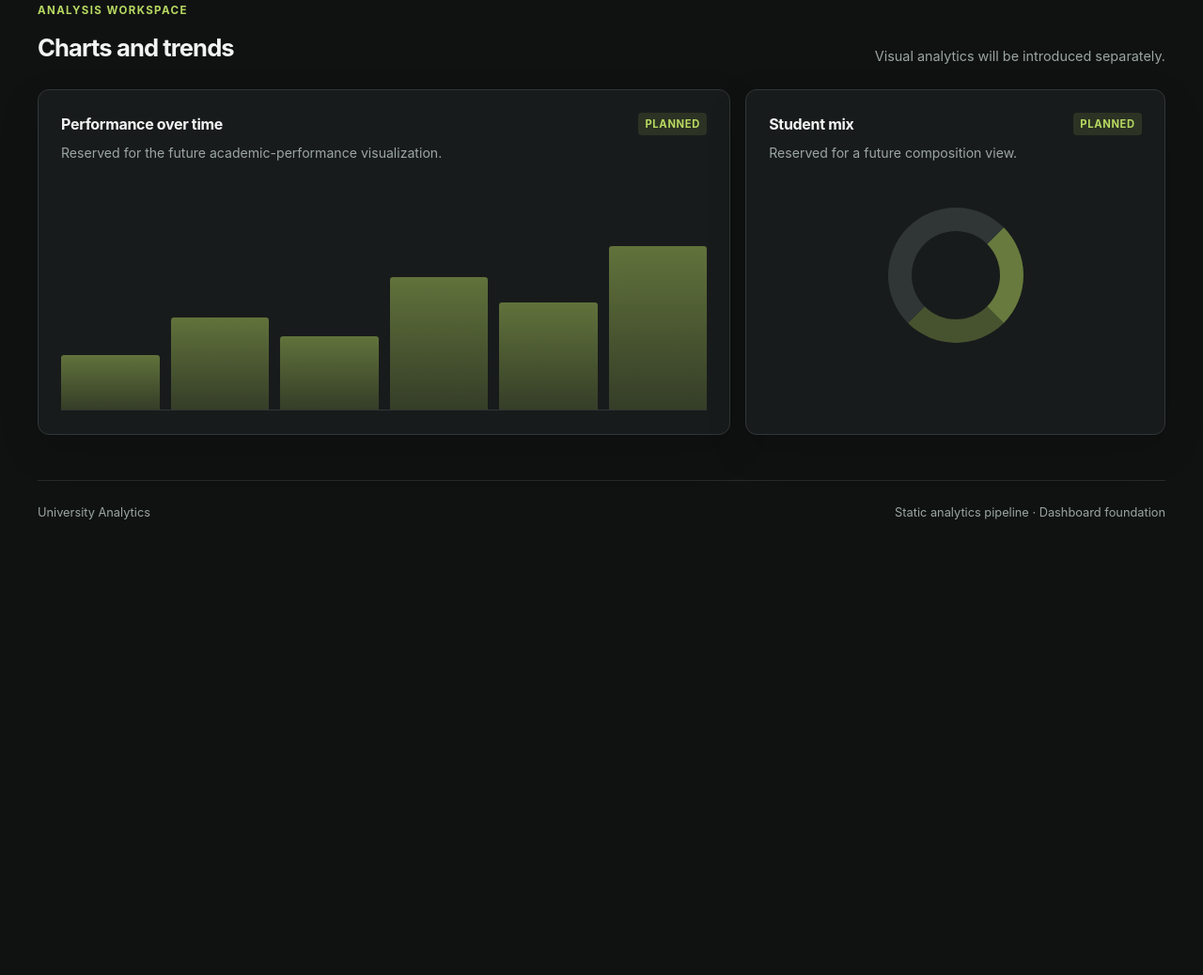
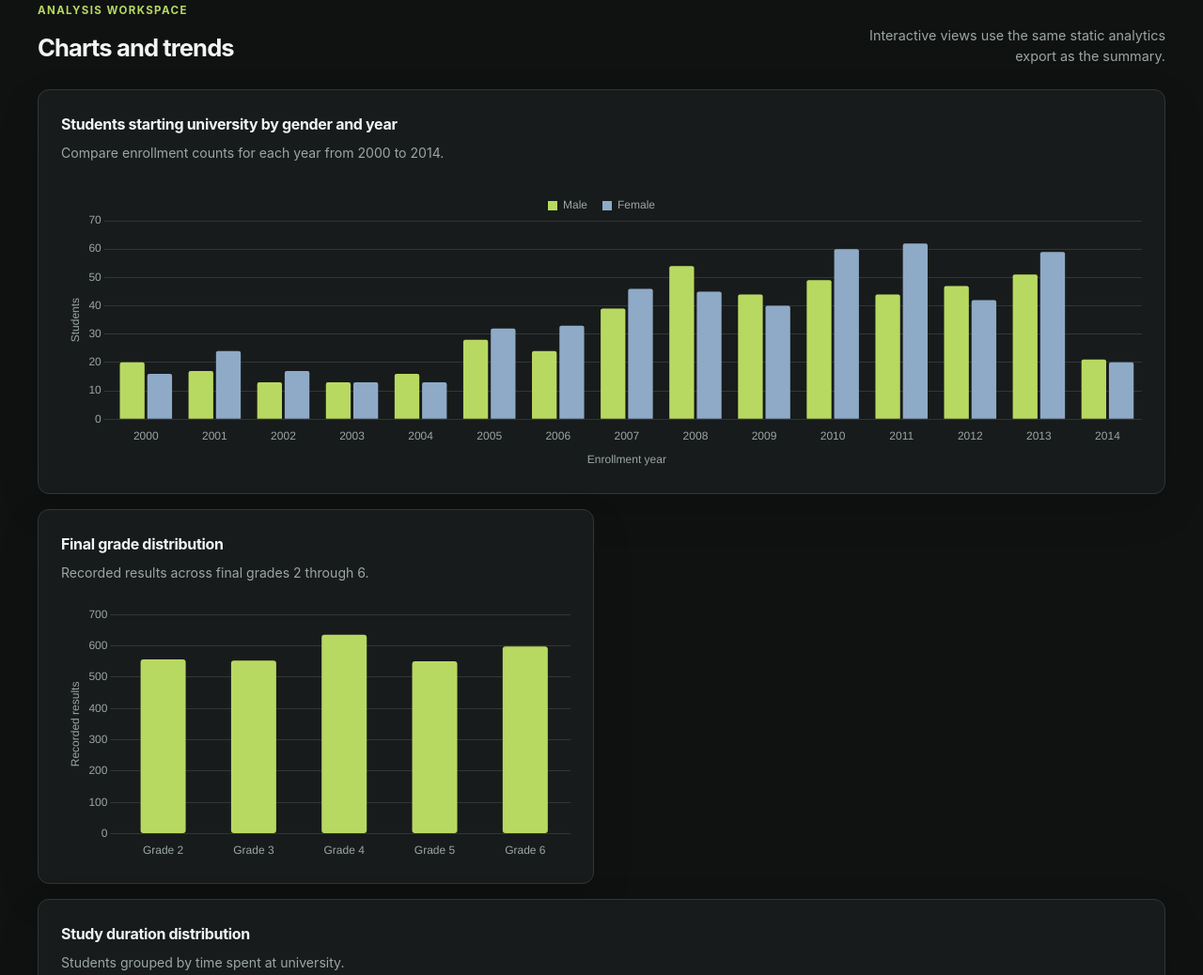
Before and after one commit to justteshi/data-visualization-python, a website built with Vite: page index.html in a window 1280 px wide. Shown: the part 1037-2075 px from the top of the page at 94% size. Before the commit the page ends 1624 px from the top, so only its background shows below. Built offline with nearby package versions, Linux system fonts and the light colour scheme.

Commit message:
feature: add interactive chart visualizations using Chart.js and replace static placeholders

```diff
--- a/package.json
+++ b/package.json
@@ -8,6 +8,9 @@
     "build": "vite build",
     "preview": "vite preview"
   },
+  "dependencies": {
+    "chart.js": "^4.5.1"
+  },
   "devDependencies": {
     "vite": "^8.2.1"
   }
--- /dev/null
+++ b/src/charts.js
@@ -0,0 +1,164 @@
+import Chart from "chart.js/auto";
+
+const genderLabels = { M: "Male", F: "Female" };
+
+function chartTheme() {
+  const styles = getComputedStyle(document.documentElement);
+  return {
+    accent: styles.getPropertyValue("--color-accent").trim(),
+    text: styles.getPropertyValue("--color-text").trim(),
+    muted: styles.getPropertyValue("--color-text-muted").trim(),
+    border: styles.getPropertyValue("--color-border").trim(),
+    surface: styles.getPropertyValue("--color-surface").trim(),
+    female: styles.getPropertyValue("--color-chart-female").trim(),
+    male: styles.getPropertyValue("--color-accent").trim(),
+    duration: [
+      styles.getPropertyValue("--color-chart-duration-1").trim(),
+      styles.getPropertyValue("--color-chart-duration-2").trim(),
+      styles.getPropertyValue("--color-chart-duration-3").trim(),
+      styles.getPropertyValue("--color-accent").trim(),
+    ],
+  };
+}
+
+function sharedOptions(theme) {
+  return {
+    responsive: true,
+    maintainAspectRatio: false,
+    animation: { duration: 350 },
+    plugins: {
+      legend: {
+        labels: { boxWidth: 10, boxHeight: 10, color: theme.muted, padding: 16 },
+      },
+      tooltip: {
+        backgroundColor: theme.surface,
+        borderColor: theme.border,
+        borderWidth: 1,
+        titleColor: theme.text,
+        bodyColor: theme.muted,
+        padding: 10,
+        displayColors: false,
+      },
+    },
+  };
+}
+
+function cartesianScales(theme, { horizontal = false, valueLabel = "Students" } = {}) {
+  const valueAxis = {
+    beginAtZero: true,
+    ticks: { color: theme.muted, precision: 0 },
+    title: { display: true, text: valueLabel, color: theme.muted, padding: { top: 8 } },
+    grid: { color: theme.border },
+    border: { display: false },
+  };
+  const labelAxis = {
+    ticks: { color: theme.muted },
+    grid: { display: false },
+    border: { display: false },
+  };
+
+  return horizontal ? { x: valueAxis, y: labelAxis } : { x: labelAxis, y: valueAxis };
+}
+
+function renderGradeDistribution(canvas, analytics, theme) {
+  const grades = analytics.gradeDistribution;
+  return new Chart(canvas, {
+    type: "bar",
+    data: {
+      labels: grades.map(({ grade }) => `Grade ${grade}`),
+      datasets: [
+        {
+          label: "Recorded results",
+          data: grades.map(({ count }) => count),
+          backgroundColor: theme.accent,
+          borderRadius: 3,
+          borderSkipped: false,
+          maxBarThickness: 48,
+        },
+      ],
+    },
+    options: {
+      ...sharedOptions(theme),
+      plugins: {
+        ...sharedOptions(theme).plugins,
+        legend: { display: false },
+        tooltip: {
+          ...sharedOptions(theme).plugins.tooltip,
+          callbacks: { label: (context) => `${context.parsed.y} recorded results` },
+        },
+      },
+      scales: cartesianScales(theme, { valueLabel: "Recorded results" }),
+    },
+  });
+}
+
+function renderEnrollmentByGender(canvas, analytics, theme) {
+  const records = analytics.studentsByGenderAndYear;
+  const years = [...new Set(records.map(({ year }) => year))];
+  const dataForGender = (gender) =>
+    years.map(
+      (year) => records.find((record) => record.year === year && record.gender === gender)?.count ?? 0,
+    );
+
+  return new Chart(canvas, {
+    type: "bar",
+    data: {
+      labels: years.map(String),
+      datasets: [
+        { label: genderLabels.M, data: dataForGender("M"), backgroundColor: theme.male, borderRadius: 2 },
+        { label: genderLabels.F, data: dataForGender("F"), backgroundColor: theme.female, borderRadius: 2 },
+      ],
+    },
+    options: {
+      ...sharedOptions(theme),
+      scales: {
+        ...cartesianScales(theme),
+        x: {
+          ...cartesianScales(theme).x,
+          title: { display: true, text: "Enrollment year", color: theme.muted, padding: { top: 8 } },
+        },
+      },
+    },
+  });
+}
+
+function renderStudyDuration(canvas, analytics, theme) {
+  const durations = analytics.studyDuration;
+  return new Chart(canvas, {
+    type: "bar",
+    data: {
+      labels: durations.map(({ label }) => label),
+      datasets: [
+        {
+          label: "Students",
+          data: durations.map(({ count }) => count),
+          backgroundColor: theme.duration,
+          borderRadius: 3,
+          borderSkipped: false,
+        },
+      ],
+    },
+    options: {
+      ...sharedOptions(theme),
+      indexAxis: "y",
+      plugins: {
+        ...sharedOptions(theme).plugins,
+        legend: { display: false },
+        tooltip: {
+          ...sharedOptions(theme).plugins.tooltip,
+          callbacks: { label: (context) => `${context.parsed.x} students` },
+        },
+      },
+      scales: cartesianScales(theme, { horizontal: true }),
+    },
+  });
+}
+
+export function renderCharts(analytics) {
+  const theme = chartTheme();
+  return [
+    renderGradeDistribution(document.querySelector("#grade-chart"), analytics, theme),
+    renderEnrollmentByGender(document.querySelector("#enrollment-chart"), analytics, theme),
+    renderStudyDuration(document.querySelector("#duration-chart"), analytics, theme),
+  ];
+}
--- a/src/main.js
+++ b/src/main.js
@@ -5,6 +5,7 @@ import {
   renderKpis,
   renderLoadingState,
 } from "./dashboard.js";
+import { renderCharts } from "./charts.js";
 
 const app = document.querySelector("#app");
 
@@ -58,30 +59,41 @@ app.innerHTML = `
             <p class="eyebrow">Analysis workspace</p>
             <h2 id="insights-heading">Charts and trends</h2>
           </div>
-          <p>Visual analytics will be introduced separately.</p>
+          <p>Interactive views use the same static analytics export as the summary.</p>
         </div>
         <div class="chart-grid">
           <article class="panel chart-panel chart-panel-large">
             <div class="panel-heading">
               <div>
-                <h3>Performance over time</h3>
-                <p>Reserved for the future academic-performance visualization.</p>
+                <h3>Students starting university by gender and year</h3>
+                <p>Compare enrollment counts for each year from 2000 to 2014.</p>
               </div>
-              <span class="panel-state">Planned</span>
             </div>
-            <div class="chart-placeholder" aria-hidden="true">
-              <span></span><span></span><span></span><span></span><span></span><span></span>
+            <div class="chart-canvas-wrap chart-canvas-wide">
+              <canvas id="enrollment-chart" role="img" aria-label="Grouped bar chart of students starting university by gender and year"></canvas>
             </div>
           </article>
           <article class="panel chart-panel">
             <div class="panel-heading">
               <div>
-                <h3>Student mix</h3>
-                <p>Reserved for a future composition view.</p>
+                <h3>Final grade distribution</h3>
+                <p>Recorded results across final grades 2 through 6.</p>
               </div>
-              <span class="panel-state">Planned</span>
             </div>
-            <div class="donut-placeholder" aria-hidden="true"><span></span></div>
+            <div class="chart-canvas-wrap">
+              <canvas id="grade-chart" role="img" aria-label="Bar chart of recorded final grade results"></canvas>
+            </div>
+          </article>
+          <article class="panel chart-panel chart-panel-duration">
+            <div class="panel-heading">
+              <div>
+                <h3>Study duration distribution</h3>
+                <p>Students grouped by time spent at university.</p>
+              </div>
+            </div>
+            <div class="chart-canvas-wrap">
+              <canvas id="duration-chart" role="img" aria-label="Horizontal bar chart of study duration groups"></canvas>
+            </div>
           </article>
         </div>
       </section>
@@ -102,8 +114,10 @@ async function populateDashboard() {
   dataStatus.textContent = "Loading analytics export";
 
   try {
-    const { summary } = await loadAnalytics();
+    const analytics = await loadAnalytics();
+    const { summary } = analytics;
     renderKpis(kpiGrid, summary);
+    renderCharts(analytics);
     kpiGrid.removeAttribute("aria-busy");
     dataStatus.textContent = "Analytics export loaded";
   } catch (error) {
--- a/src/styles/main.css
+++ b/src/styles/main.css
@@ -9,6 +9,10 @@
   --color-text-muted: #9ba6a2;
   --color-accent: #b8d961;
   --color-accent-muted: rgba(184, 217, 97, 0.12);
+  --color-chart-female: #8eaac7;
+  --color-chart-duration-1: #657572;
+  --color-chart-duration-2: #80908c;
+  --color-chart-duration-3: #9eafaa;
   --shadow-panel: 0 16px 42px rgba(0, 0, 0, 0.16);
   --font-sans: Inter, ui-sans-serif, system-ui, -apple-system, BlinkMacSystemFont, "Segoe UI", sans-serif;
   --space-1: 0.5rem;
@@ -103,7 +107,7 @@ h3 { margin-bottom: var(--space-1); font-size: 1rem; letter-spacing: -0.02em; }
 
 .kpi-grid, .chart-grid { display: grid; gap: var(--space-3); }
 .kpi-grid { grid-template-columns: repeat(3, 1fr); }
-.chart-grid { grid-template-columns: minmax(0, 1.65fr) minmax(16rem, 1fr); }
+.chart-grid { grid-template-columns: repeat(2, minmax(0, 1fr)); }
 
 .panel { border: 1px solid var(--color-border); border-radius: var(--radius-md); background: var(--color-surface); box-shadow: var(--shadow-panel); }
 .kpi-card { min-height: 10.5rem; padding: var(--space-4); display: flex; flex-direction: column; }
@@ -122,16 +126,13 @@ h3 { margin-bottom: var(--space-1); font-size: 1rem; letter-spacing: -0.02em; }
 .retry-button:hover, .retry-button:focus-visible { background: var(--color-accent-muted); }
 
 .chart-panel { min-height: 23rem; padding: var(--space-4); }
+.chart-panel-large { grid-column: span 2; }
+.chart-panel-duration { grid-column: span 2; }
 .panel-heading { display: flex; justify-content: space-between; gap: var(--space-3); }
 .panel-heading p { margin-bottom: 0; }
-.panel-state { align-self: flex-start; padding: 0.25rem 0.45rem; border-radius: 0.25rem; background: var(--color-accent-muted); color: var(--color-accent); font-size: 0.7rem; font-weight: 700; letter-spacing: 0.06em; text-transform: uppercase; }
-
-.chart-placeholder { display: grid; grid-template-columns: repeat(6, 1fr); align-items: end; height: 15rem; gap: var(--space-2); margin-top: var(--space-4); padding: var(--space-3) 0 0; border-bottom: 1px solid var(--color-border); }
-.chart-placeholder span { min-height: 1.5rem; border-radius: 0.2rem 0.2rem 0 0; background: linear-gradient(to top, rgba(184, 217, 97, 0.18), rgba(184, 217, 97, 0.46)); }
-.chart-placeholder span:nth-child(1) { height: 26%; }.chart-placeholder span:nth-child(2) { height: 44%; }.chart-placeholder span:nth-child(3) { height: 35%; }.chart-placeholder span:nth-child(4) { height: 63%; }.chart-placeholder span:nth-child(5) { height: 51%; }.chart-placeholder span:nth-child(6) { height: 78%; }
-
-.donut-placeholder { display: grid; min-height: 15rem; place-items: center; }
-.donut-placeholder span { width: 9rem; aspect-ratio: 1; border: 1.6rem solid var(--color-border); border-right-color: rgba(184, 217, 97, 0.5); border-bottom-color: rgba(184, 217, 97, 0.3); border-radius: 50%; }
+.chart-canvas-wrap { position: relative; height: 17rem; margin-top: var(--space-4); }
+.chart-canvas-wide { height: 19rem; }
+.chart-canvas-wrap canvas { width: 100% !important; height: 100% !important; }
 
 .site-footer { display: flex; justify-content: space-between; gap: var(--space-3); padding: var(--space-4) 0 var(--space-5); border-top: 1px solid var(--color-border-subtle); color: var(--color-text-muted); font-size: 0.8rem; }
 
@@ -145,6 +146,7 @@ h3 { margin-bottom: var(--space-1); font-size: 1rem; letter-spacing: -0.02em; }
   .kpi-grid, .chart-grid { grid-template-columns: 1fr; }
   .data-error { align-items: flex-start; flex-direction: column; }
   .chart-panel { min-height: 19rem; }
+  .chart-panel-large, .chart-panel-duration { grid-column: auto; }
 }
 
 @media (max-width: 32rem) {
```
Also changed, not shown: 1 other file.
